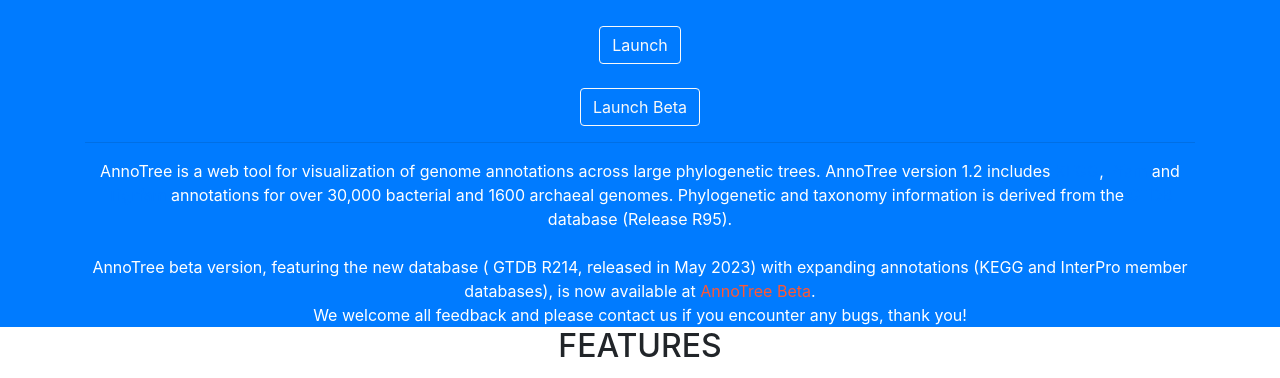
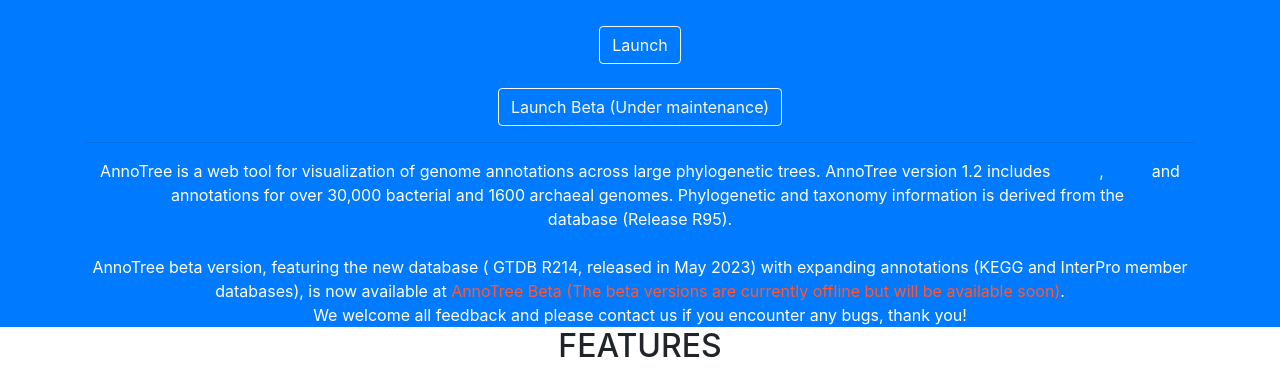
Before and after one commit to SteveTangent/AnnoTreeLanding, a website with bundled scripts: page index.html in a window 1280 px wide. Shown: the part 422-800 px from the top of the page. Built offline with nearby package versions, Linux system fonts and the light colour scheme; files whose address does not match are found by name.

Commit message:
maintain

```diff
--- a/index.html
+++ b/index.html
@@ -126,7 +126,7 @@
         </div>
         <div class="text-center mt-4">
           <a class="btn btn-xl btn-outline-light" href="http://20.151.176.175/annotree/app/">
-            Launch Beta
+            Launch Beta (Under maintenance)
           </a>
         </div>
 
@@ -141,7 +141,7 @@
             <br>
             <br> AnnoTree beta version, featuring the new database ( GTDB R214, released in May 2023) with expanding annotations
             (KEGG and InterPro member databases), is now available at
-            <a href="http://20.151.176.175/annotree/app/" rel="nofollow" style="color: #FF5733;" >AnnoTree Beta</a>.
+            <a href="http://20.151.176.175/annotree/app/" rel="nofollow" style="color: #FF5733;" >AnnoTree Beta (The beta versions are currently offline but will be available soon)</a>.
             <br> We welcome all feedback and please contact us if you encounter any bugs, thank you!
           </p>
 <!--
```
